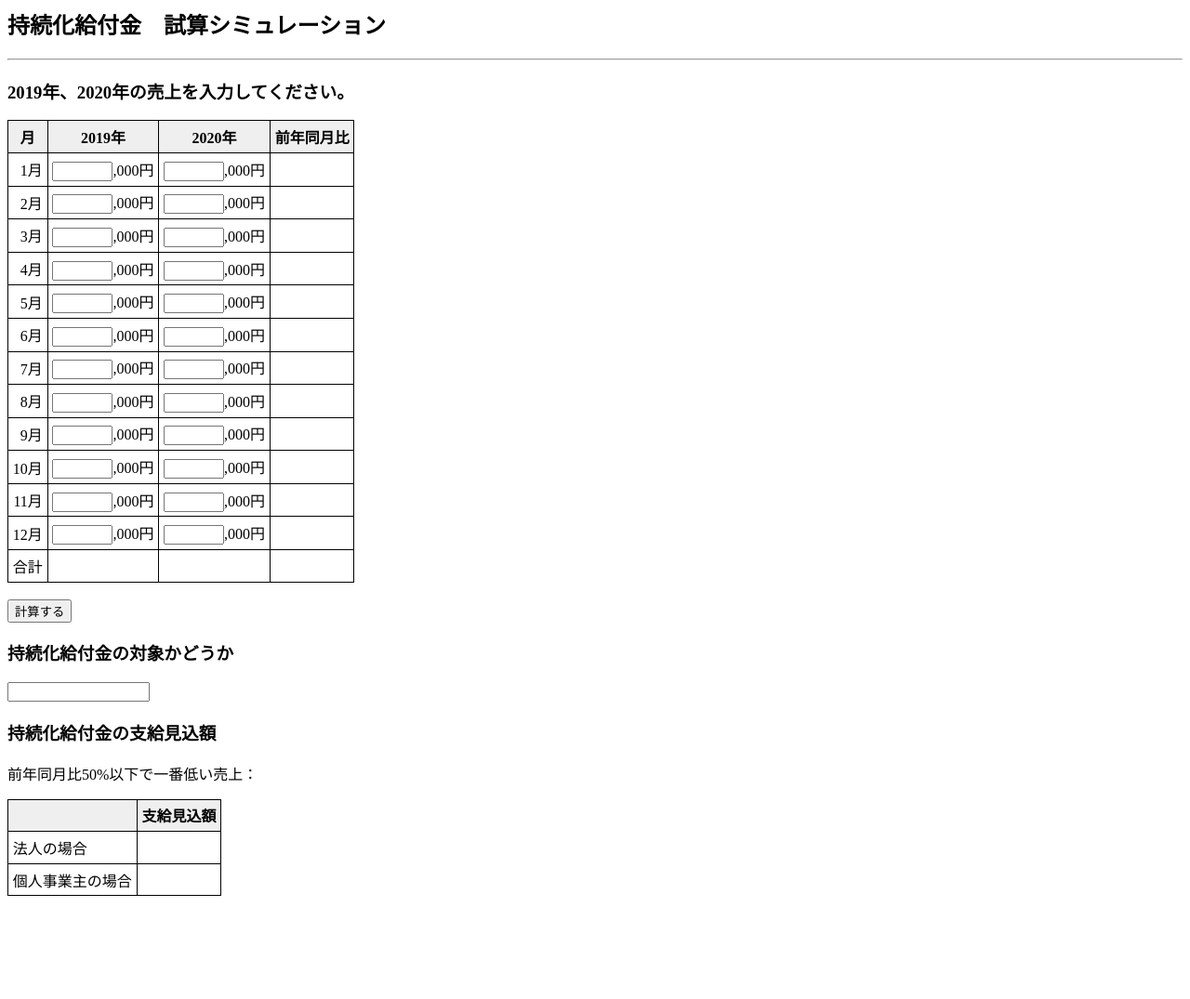
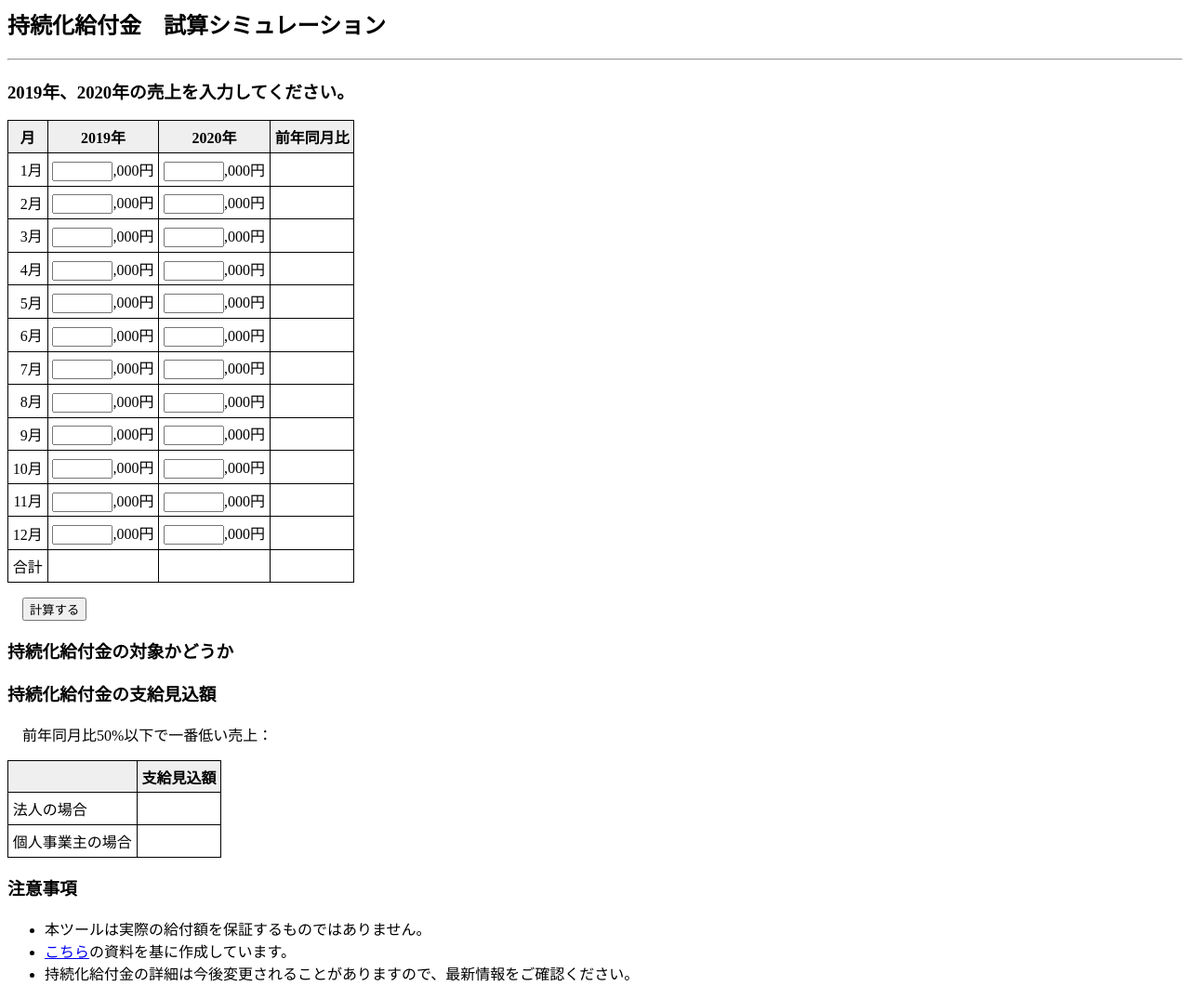
Before and after one commit to jpsmea-dx-office/benefit-simulation, a plain HTML site: page docs/index.html in a window 1280 px wide. Shown: the whole page at 93% size. Before the commit the page ends 972 px from the top, so only its background shows below. Drawn offline with Linux system fonts and the light colour scheme.

Commit message:
Update index.html

```diff
--- a/docs/index.html
+++ b/docs/index.html
@@ -6,8 +6,10 @@ table         { border-collapse: collapse; }
 td, th        { border: solid 1px; padding: 0.3em; }
 td            { text-align: right; }
 th            { background-color: #efefef; }
+p             { text-indent: 1em; }
 .number       { text-align: right; }
 .text         { text-align: left; }
+#result       { font-size: 16px; font-weight:bold; color:crimson; text-decoration: underline;}
 -->
 </style>
 <script type="text/javascript">
@@ -75,7 +77,7 @@ function calculate(){
   document.getElementById("sum2").textContent = sum2 + ',000円';
 
   if(Math.min.apply(null,yoy.filter(Boolean)) <= 0.5){
-    document.getElementById("result").value = '対象です';
+    document.getElementById("result").textContent = '対象です';
     document.getElementById("target").textContent = Number(Math.min.apply(null,num3)*1000).toLocaleString() + '円';
     if(diff > 2000){
       document.getElementById("houjin").textContent = '2,000,000円';
@@ -93,7 +95,7 @@ function calculate(){
       document.getElementById("kojin").textContent = '0円';
     }
   } else {
-    document.getElementById("result").value = '対象ではありません';
+    document.getElementById("result").textContent = '対象ではありません';
   }
 }
 -->
@@ -190,11 +192,11 @@ function calculate(){
     <td id="yoy"></td>
   </tr>
 </table>
-
-<br>
+<p>
 <input type="button" value="計算する" onclick="calculate()">
+</p>
 <h3>持続化給付金の対象かどうか</h3>
-<input type="text" class="text" id="result" size="16">
+<p><span id="result"></span></p>
 <h3>持続化給付金の支給見込額</h3>
 <p>前年同月比50%以下で一番低い売上：<span id="target"></span></p>
 <table>
@@ -211,5 +213,11 @@ function calculate(){
     <td id="kojin"></td>
   </tr>
 </table>
+<h3>注意事項</h3>
+<ul>
+  <li>本ツールは実際の給付額を保証するものではありません。</li>
+  <li><a href="https://www.meti.go.jp/covid-19/pdf/kyufukin.pdf">こちら</a>の資料を基に作成しています。</li>
+  <li>持続化給付金の詳細は今後変更されることがありますので、最新情報をご確認ください。</li>
+</ul>
 </body>
 </html>
```
